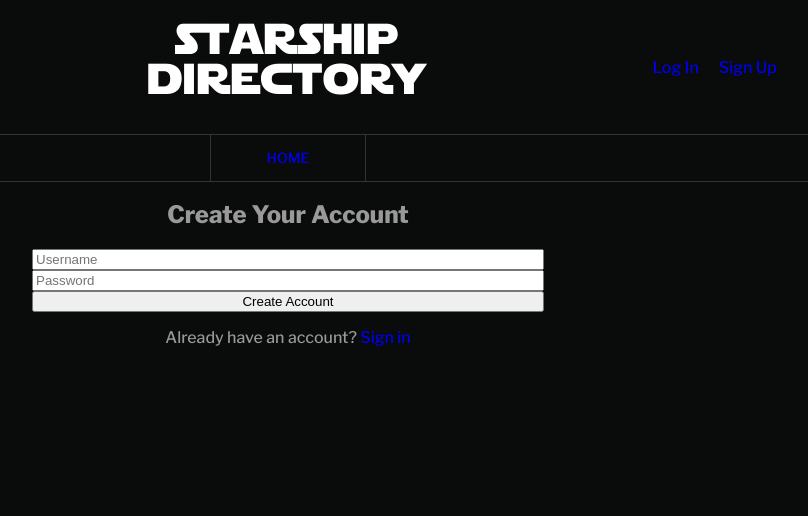
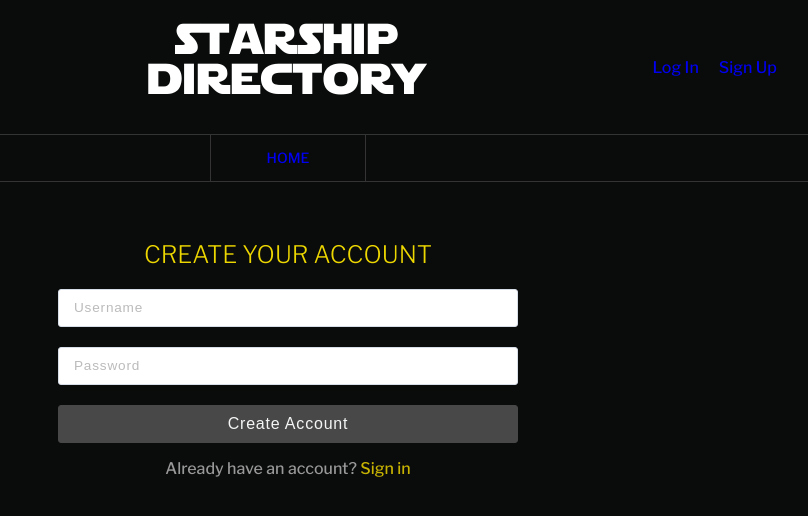
Before and after one commit to jordisz/S8, a Vue app: page /register in a window 1280 px wide. Shown: the top 516 px of the page, without its empty margins (352-1160 px from the left). Built offline with nearby package versions, Linux system fonts and the light colour scheme.

Commit message:
Style input forms

```diff
--- a/src/App.vue
+++ b/src/App.vue
@@ -96,4 +96,57 @@ a {
 a:visited {
   color: #999;
 }
+
+form {
+  max-width: 520px;
+  margin: 20px auto 0 auto;
+  display: flex;
+  flex-direction: column;
+}
+
+.input-wrapper {
+    width: 460px;
+    margin: 0 auto;
+}
+
+.form-input {
+  box-sizing: border-box;
+  display: inline-block;
+  width: 100%;
+  height: 38px;
+  padding: 0 15px;
+  line-height: 40px;
+  outline: none;
+  border: 1px solid #d8dee8;
+  border-radius: 3px;
+  margin-bottom: 20px;
+  font-size: .85rem;
+  letter-spacing: 0.8px;
+  color: #333;
+}
+
+.form-input::placeholder {
+  color: #bbb;
+}
+
+.form-input:active,
+.form-input:focus {
+  background-color: #484848;
+  color: #edd700;
+  border: 1px solid #edd700;
+  transition: border-color .2s;
+}
+
+.form-button {
+  display: block;
+  width: 100%;
+  padding: 0 15px;
+  height: 38px;
+  border: 1px solid #484848;
+  border-radius: 3px;
+  background-color: #484848;
+  color: #f4f5f5;
+  font-size: 1rem;
+  letter-spacing: 0.8px;
+}
 </style>
--- a/src/components/Navigation.vue
+++ b/src/components/Navigation.vue
@@ -4,7 +4,7 @@
       <li>
         <router-link to="/">Home</router-link>
       </li>
-      <li v-if="isLoggedIn">
+      <li v-if="this.$store.state.isLoggedIn">
         <router-link to="/starships">Starships</router-link>
       </li>
     </ul>
@@ -14,11 +14,7 @@
 <script>
 export default {
     name: 'Navigation',
-    computed: {
-      isLoggdIn() {
-        return this.$store.state.isLoggedIn;
-      }
-    }
+
 }
 </script>
 
--- a/src/views/Login.vue
+++ b/src/views/Login.vue
@@ -1,10 +1,12 @@
 <template>
-  <div>
+  <div class="login-form">
     <h2>Sign In</h2>
     <form>
-      <input type="text" placeholder="Username" v-model="user"/>
-      <input type="password" placeholder="Password" v-model="password"/>
-      <button @click.prevent="checkUser">Sign In</button>
+      <div class="input-wrapper">
+        <input class="form-input" type="text" placeholder="Username" v-model="user"/>
+        <input class="form-input" type="password" placeholder="Password" v-model="password"/>
+        <button class="form-button" @click.prevent="checkUser">Sign In</button>
+      </div>
     </form>
     <p>
       <router-link to="/Register">Create an Account</router-link>
@@ -58,10 +60,18 @@ export default {
 </script>
 
 <style scoped>
-form {
-  width: 40vw;
-  margin: 20px auto 0 auto;
-  display: flex;
-  flex-direction: column;
+.login-form {
+  margin-top: 60px;
 }
+
+h2 {
+  text-transform: uppercase;
+  font-weight: 300;
+  color: #edd700;
+}
+
+a {
+  color: #edd500d5;
+}
+
 </style>
--- a/src/views/Register.vue
+++ b/src/views/Register.vue
@@ -1,10 +1,12 @@
 <template>
-  <div>
+  <div class="register-form">
     <h2>Create Your Account</h2>
     <form>
-      <input type="text" placeholder="Username" v-model="user"/>
-      <input type="password" placeholder="Password" v-model="password"/>
-      <button @click.prevent="createNewUser">Create Account</button>
+      <div class="input-wrapper">
+        <input class="form-input" type="text" placeholder="Username" v-model="user"/>
+        <input class="form-input" type="password" placeholder="Password" v-model="password"/>
+        <button class="form-button" @click.prevent="createNewUser">Create Account</button>
+      </div>
     </form>
     <p>Already have an account? <router-link to="/Login">Sign in</router-link></p>
   </div>
@@ -13,6 +15,11 @@
 <script>
 export default {
     name: 'Register',
+    data() {
+      return {
+        focused: false
+      }
+    },
     computed: {
       user: {
         get () {
@@ -32,7 +39,7 @@ export default {
       }
     },
     methods: {
-      createNewUser() {         // TODO: try to move it to store.
+      createNewUser() {
         let users = JSON.parse(localStorage.getItem("userList") || "[]");
         if (this.$store.state.user === '') {
           console.log('Please enter a username');
@@ -59,7 +66,8 @@ export default {
         users.push(newUser);
         localStorage.setItem("userList", JSON.stringify(users));
         this.$store.commit('setLoggedIn', true);
-        console.log(`New user created: ${this.$store.state.user}, password is ${this.$store.state.password}. Welcome, you're logged in.`);
+        console.log(`New user created: ${this.$store.state.user}, password is ${this.$store.state.password}.`);
+        console.log("Welcome, you're logged in.")
         this.$store.commit('setUser', '');
         this.$store.commit('setPassword', '');
       }
@@ -68,11 +76,17 @@ export default {
 </script>
 
 <style scoped>
-form {
-  width: 40vw;
-  margin: 20px auto 0 auto;
-  display: flex;
-  flex-direction: column;
+.register-form {
+  margin-top: 60px;
 }
 
+h2 {
+  text-transform: uppercase;
+  font-weight: 300;
+  color: #edd700;
+}
+
+a {
+  color: #edd500d5;
+}
 </style>
```
